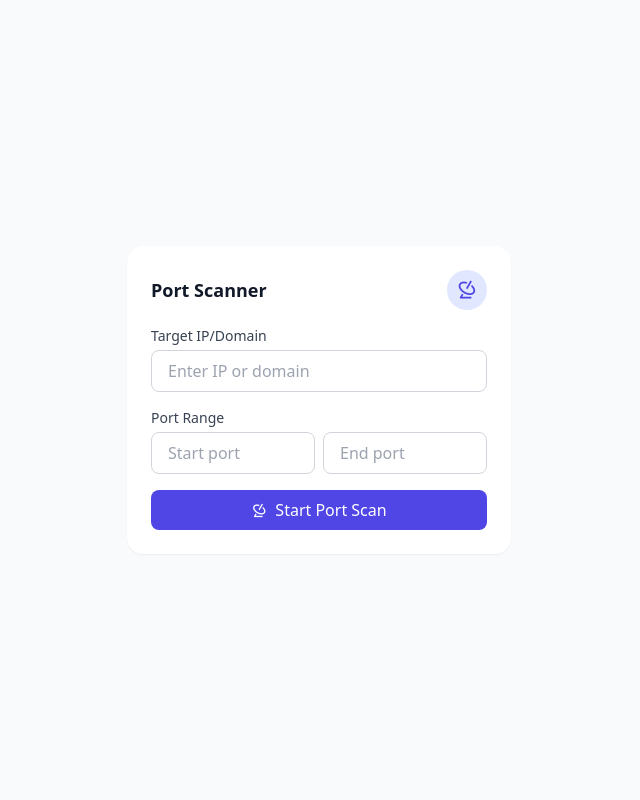
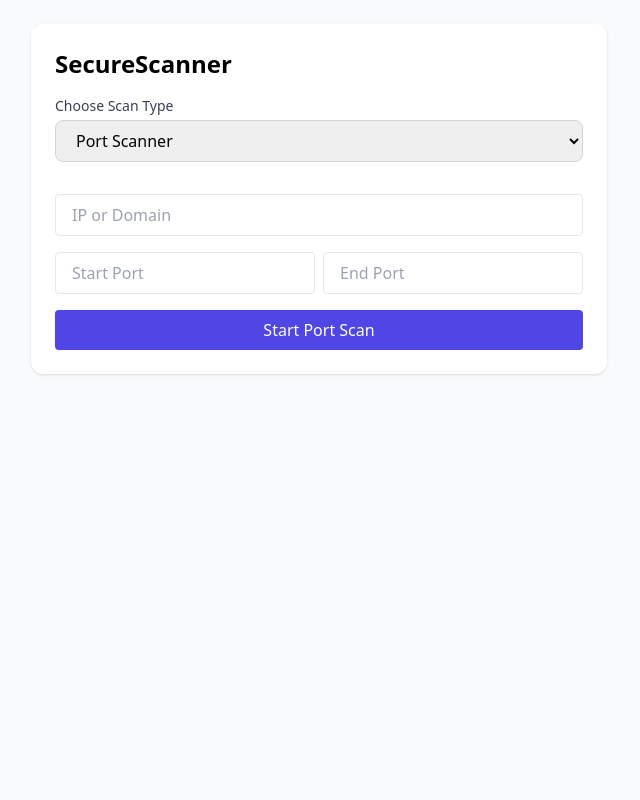
Before and after one commit to Uche445/Vul-nel-app, a Flask app: page / in a window 1280 px wide. Shown: the whole page, without its empty margins (321-961 px from the left). Run offline with Flask 2, Linux system fonts and the light colour scheme; some libraries are stand-ins or nearby versions.

Commit message:
changes to the dropdown

```diff
--- a/app/templates/dashboard.html
+++ b/app/templates/dashboard.html
@@ -2,20 +2,23 @@
 <html lang="en">
 <head>
   <meta charset="UTF-8" />
-  <meta name="viewport" content="width=device-width, initial-scale=1.0"/>
-  <title>Port Scanner</title>
+  <title>SecureScanner Dashboard</title>
   <script src="https://cdn.tailwindcss.com"></script>
   <link href="https://cdnjs.cloudflare.com/ajax/libs/remixicon/4.6.0/remixicon.min.css" rel="stylesheet">
 </head>
-<body class="bg-gray-50 min-h-screen flex items-center justify-center p-4">
+<body class="bg-gray-50 min-h-screen p-6">
 
-  <div class="bg-white rounded-2xl shadow-sm p-6 w-full max-w-sm">
-    <div class="flex justify-between items-center mb-4">
-      <h2 class="text-lg font-semibold text-gray-900">Port Scanner</h2>
-      <div class="w-10 h-10 flex items-center justify-center bg-primary/10 text-primary rounded-full bg-indigo-100 text-indigo-600">
-        <i class="ri-radar-line ri-lg"></i>
-      </div>
-    </div>
+  <div class="max-w-xl mx-auto bg-white rounded-xl shadow p-6">
+    <h1 class="text-2xl font-semibold mb-4">SecureScanner</h1>
+
+    <label for="scanSelector" class="block text-sm font-medium text-gray-700 mb-1">Choose Scan Type</label>
+    <select id="scanSelector"
+            class="w-full mb-4 px-4 py-2 border border-gray-300 rounded-lg focus:outline-none focus:ring-2 focus:ring-indigo-500">
+      <option value="port">Port Scanner</option>
+      <option value="brute">Brute Force</option>
+      <option value="tcp">TCP/IP Scanner</option>
+      <option value="ssh">SSH Scanner</option>
+    </select>
 
     {% with messages = get_flashed_messages() %}
       {% if messages %}
@@ -27,31 +30,28 @@
       {% endif %}
     {% endwith %}
 
-    <form method="POST" action="{{ url_for('scan') }}" class="space-y-4">
-      <input type="hidden" name="scan_type" value="Port Scan">
-
-      <div>
-        <label class="block text-sm font-medium text-gray-700 mb-1">Target IP/Domain</label>
-        <input type="text" name="target" placeholder="Enter IP or domain"
-               class="w-full px-4 py-2 border border-gray-300 rounded-lg focus:outline-none focus:ring-2 focus:ring-indigo-500">
-      </div>
-
-      <div>
-        <label class="block text-sm font-medium text-gray-700 mb-1">Port Range</label>
-        <div class="flex space-x-2">
-          <input type="text" name="start_port" placeholder="Start port"
-                 class="w-1/2 px-4 py-2 border border-gray-300 rounded-lg focus:outline-none focus:ring-2 focus:ring-indigo-500">
-          <input type="text" name="end_port" placeholder="End port"
-                 class="w-1/2 px-4 py-2 border border-gray-300 rounded-lg focus:outline-none focus:ring-2 focus:ring-indigo-500">
-        </div>
-      </div>
-
-      <button type="submit"
-              class="w-full bg-indigo-600 text-white px-4 py-2 rounded-lg hover:bg-indigo-700 flex items-center justify-center">
-        <i class="ri-radar-line mr-2"></i> Start Port Scan
-      </button>
-    </form>
+    <!-- Form containers -->
+    <div id="portForm">{% include "partials/port_form.html" %}</div>
+    <div id="bruteForm" class="hidden">{% include "partials/brute_form.html" %}</div>
+    <div id="tcpForm" class="hidden">{% include "partials/tcp_form.html" %}</div>
+    <div id="sshForm" class="hidden">{% include "partials/ssh_form.html" %}</div>
   </div>
 
+  <script>
+    const selector = document.getElementById("scanSelector");
+    const forms = {
+      port: document.getElementById("portForm"),
+      brute: document.getElementById("bruteForm"),
+      tcp: document.getElementById("tcpForm"),
+      ssh: document.getElementById("sshForm")
+    };
+
+    selector.addEventListener("change", function () {
+      const selected = this.value;
+      for (let key in forms) {
+        forms[key].classList.toggle("hidden", key !== selected);
+      }
+    });
+  </script>
 </body>
 </html>
--- /dev/null
+++ b/app/templates/partials/brute_form.html
@@ -0,0 +1,31 @@
+<form method="POST" action="{{ url_for('scan') }}" class="space-y-4">
+  <input type="hidden" name="scan_type" value="Brute Force">
+
+  <div>
+    <label class="block text-sm font-medium text-gray-700 mb-1">Target Service</label>
+    <select name="service"
+            class="w-full px-4 py-2 border border-gray-300 rounded-lg focus:outline-none focus:ring-2 focus:ring-indigo-500">
+      <option>SSH</option>
+      <option>FTP</option>
+      <option>MySQL</option>
+      <option>PostgreSQL</option>
+    </select>
+  </div>
+
+  <div>
+    <label class="block text-sm font-medium text-gray-700 mb-1">Target Host</label>
+    <input type="text" name="host" placeholder="Enter IP or hostname"
+           class="w-full px-4 py-2 border border-gray-300 rounded-lg focus:outline-none focus:ring-2 focus:ring-indigo-500">
+  </div>
+
+  <div>
+    <label class="block text-sm font-medium text-gray-700 mb-1">Wordlist</label>
+    <input type="file" name="wordlist"
+           class="w-full text-sm text-gray-500 file:mr-4 file:py-2 file:px-4 file:rounded-lg file:border-0 file:font-semibold file:bg-indigo-100 file:text-indigo-700 hover:file:bg-indigo-200">
+  </div>
+
+  <button type="submit"
+          class="w-full bg-indigo-600 text-white px-4 py-2 rounded-lg hover:bg-indigo-700 flex items-center justify-center">
+    <i class="ri-key-2-line mr-2"></i> Start Brute Force
+  </button>
+</form>
--- /dev/null
+++ b/app/templates/partials/port_form.html
@@ -0,0 +1,9 @@
+<form method="POST" action="{{ url_for('scan') }}" class="space-y-4">
+  <input type="hidden" name="scan_type" value="Port Scan">
+  <input type="text" name="target" placeholder="IP or Domain" class="w-full px-4 py-2 border rounded">
+  <div class="flex space-x-2">
+    <input type="text" name="start_port" placeholder="Start Port" class="w-1/2 px-4 py-2 border rounded">
+    <input type="text" name="end_port" placeholder="End Port" class="w-1/2 px-4 py-2 border rounded">
+  </div>
+  <button type="submit" class="w-full bg-indigo-600 text-white px-4 py-2 rounded">Start Port Scan</button>
+</form>
--- /dev/null
+++ b/app/templates/partials/ssh_form.html
@@ -0,0 +1,20 @@
+<form method="POST" action="{{ url_for('scan') }}" class="space-y-4">
+  <input type="hidden" name="scan_type" value="SSH Scan">
+
+  <div>
+    <label class="block text-sm font-medium text-gray-700 mb-1">Target Host</label>
+    <input type="text" name="host" placeholder="Enter hostname or IP"
+           class="w-full px-4 py-2 border border-gray-300 rounded-lg focus:outline-none focus:ring-2 focus:ring-indigo-500">
+  </div>
+
+  <div>
+    <label class="block text-sm font-medium text-gray-700 mb-1">Port</label>
+    <input type="text" name="port" placeholder="Default: 22"
+           class="w-full px-4 py-2 border border-gray-300 rounded-lg focus:outline-none focus:ring-2 focus:ring-indigo-500">
+  </div>
+
+  <button type="submit"
+          class="w-full bg-indigo-600 text-white px-4 py-2 rounded-lg hover:bg-indigo-700 flex items-center justify-center">
+    <i class="ri-terminal-line mr-2"></i> Start SSH Scan
+  </button>
+</form>
--- /dev/null
+++ b/app/templates/partials/tcp_form.html
@@ -0,0 +1,24 @@
+<form method="POST" action="{{ url_for('scan') }}" class="space-y-4">
+  <input type="hidden" name="scan_type" value="TCP/IP Scan">
+
+  <div>
+    <label class="block text-sm font-medium text-gray-700 mb-1">Network Range</label>
+    <input type="text" name="network" placeholder="e.g., 192.168.1.0/24"
+           class="w-full px-4 py-2 border border-gray-300 rounded-lg focus:outline-none focus:ring-2 focus:ring-indigo-500">
+  </div>
+
+  <div>
+    <label class="block text-sm font-medium text-gray-700 mb-1">Protocol</label>
+    <select name="protocol"
+            class="w-full px-4 py-2 border border-gray-300 rounded-lg focus:outline-none focus:ring-2 focus:ring-indigo-500">
+      <option>TCP</option>
+      <option>UDP</option>
+      <option>ICMP</option>
+    </select>
+  </div>
+
+  <button type="submit"
+          class="w-full bg-indigo-600 text-white px-4 py-2 rounded-lg hover:bg-indigo-700 flex items-center justify-center">
+    <i class="ri-global-line mr-2"></i> Start Network Scan
+  </button>
+</form>
--- a/run.py
+++ b/run.py
@@ -1,21 +1,20 @@
 from flask import Flask, render_template, request, redirect, url_for, flash
 import os
 
-# Tell Flask to look in app/templates
+# 👇 Explicitly set the template folder path
 app = Flask(__name__, template_folder=os.path.join("app", "templates"))
-app.secret_key = "top_secret"
+app.secret_key = 'top_secret'
 
-@app.route("/", methods=["GET"])
+@app.route('/')
 def index():
-    return render_template("dashboard.html")
+    return render_template('dashboard.html')
 
-@app.route("/scan", methods=["POST"])
+@app.route('/scan', methods=['POST'])
 def scan():
-    target = request.form.get("target")
-    start_port = request.form.get("start_port")
-    end_port = request.form.get("end_port")
-    flash(f"Scanning {target} from port {start_port} to {end_port}")
-    return redirect(url_for("index"))
+    scan_type = request.form.get('scan_type')
+    target = request.form.get('target') or request.form.get('host') or request.form.get('network')
+    flash(f"{scan_type} scan started for target: {target}")
+    return redirect(url_for('index'))
 
-if __name__ == "__main__":
+if __name__ == '__main__':
     app.run(debug=True)
```
